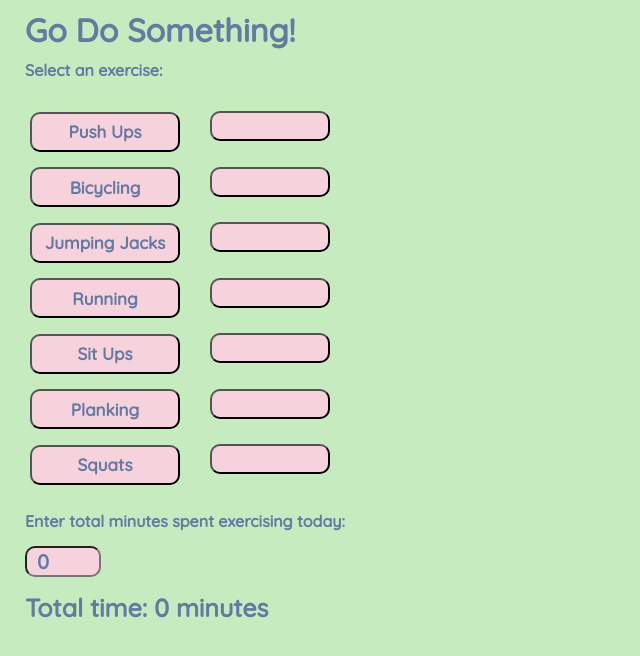
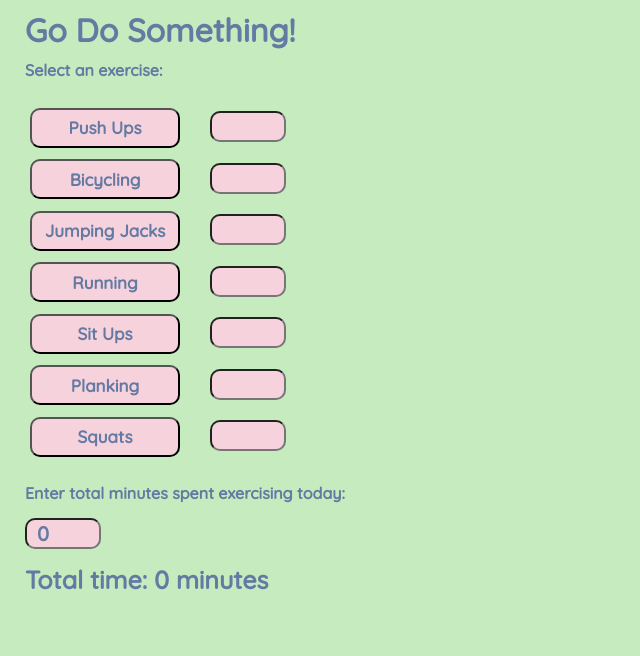
Before and after one commit to julianamacedo1/exercise-app, a React (Create React App) app: page / in a window 1280 px wide. Shown: the top 656 px of the page, without its empty margins (0-640 px from the left). Built offline with nearby package versions, Linux system fonts and the light colour scheme.

Commit message:
March 6, 2021 5:47 PM

```diff
--- a/src/App.js
+++ b/src/App.js
@@ -65,7 +65,7 @@ class MenuScreen extends React.Component {
                         selectedItem: obj
                       })
                     }
-                  >{obj.name}</button><button></button>
+                  >{obj.name}</button><input></input>
                 </li>
               )}
             </ul>
```
